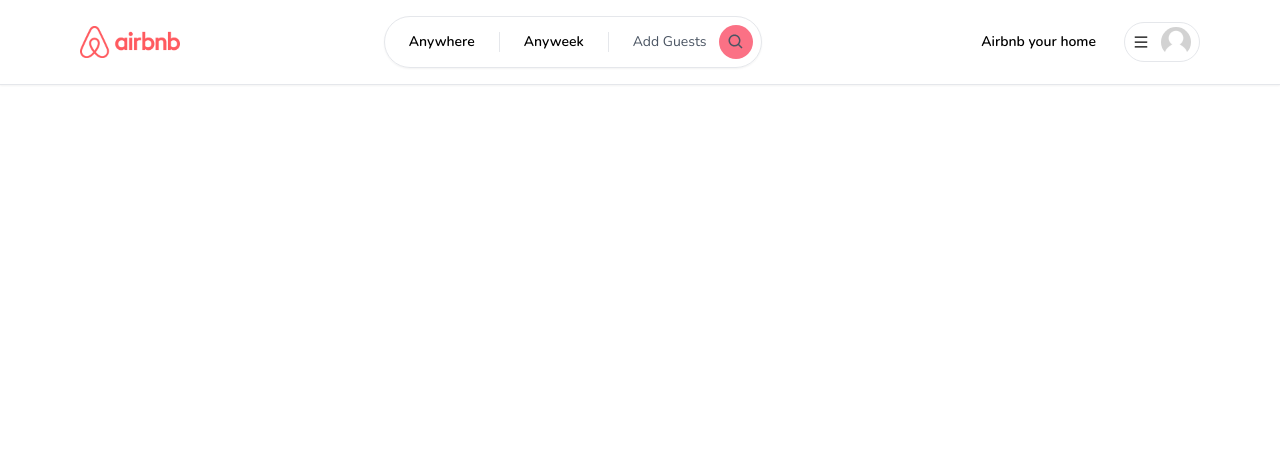
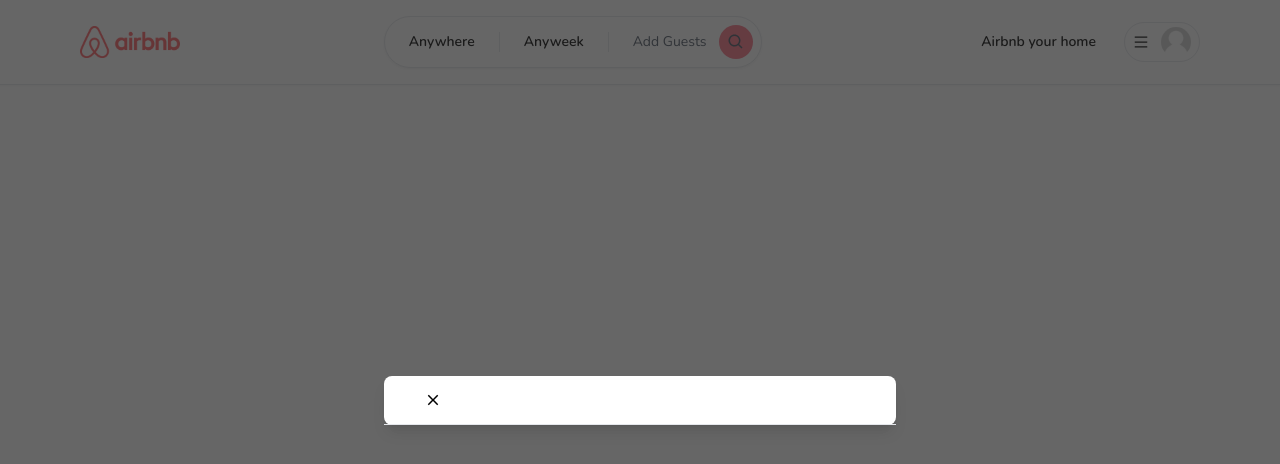
Before and after one commit to PhuongAnhNhu/airbnb, a Next.js app: page / in a window 1280 px wide. Shown: the top 464 px of the page. Built offline with nearby package versions, Linux system fonts and the light colour scheme.

Commit message:
added sytle and close button

```diff
--- a/src/app/components/modals/Modal.tsx
+++ b/src/app/components/modals/Modal.tsx
@@ -1,5 +1,6 @@
 'use client'
 import React, { useCallback, useEffect, useState } from 'react'
+import { IoMdClose } from 'react-icons/io'
 
 interface ModalProps {
     isOpen?: Boolean;
@@ -55,12 +56,37 @@
         secondaryAction();
     }, [disabled, secondaryAction]);
 
-    if(!isOpen) {
+    if (!isOpen) {
         return null;
     }
 
     return (
-        <div>Modal</div>
+        <>
+            <div className=' justify-center items-center flex overflow-x-hidden overflow-y-auto
+                            fixed inset-0  z-50 outline-none focus:outline-none bg-neutral-800/70 '>
+                <div className="  relative w-full md:w-4/6  lg:w-3/6 xl:w-2/5 my-6 mx-auto
+                                 h-full lg:h-auto  md:h-auto ">
+                    {/* CONTENT */}
+                    <div className={` translate duration-300 h-full
+                        ${showModal ? 'translate-y-0' : 'translate-y-full'}
+                        ${showModal ? 'opacity-100' : 'opacity-0'}`}>
+                        <div className="translate h-full lg:h-auto  md:h-auto border-0  rounded-lg
+                                        shadow-lg relative  flex  flex-col  w-full  bg-white
+                                        outline-none focus:outline-none">
+                            {/* HEADER */}
+                            <div className="flex items-center p-6 rounded-t justify-center
+                                             relative border-b-[1px]">
+                                <button className='p-1 border-0 hover:opacity-70 transition absolute left-9'
+                                        onClick={handleClose}>
+                                    <IoMdClose size={18}/>
+                                </button>
+
+                            </div>
+                        </div>
+                    </div>
+                </div>
+            </div>
+        </>
     )
 }
 
--- a/src/app/layout.tsx
+++ b/src/app/layout.tsx
@@ -17,7 +17,7 @@
         <html lang='en'>
             <body className={font.className}>
                 <ClientOnly>
-                    <Modal />
+                    <Modal isOpen/>
                     <Navbar />
                 </ClientOnly>
                 {children}
```
